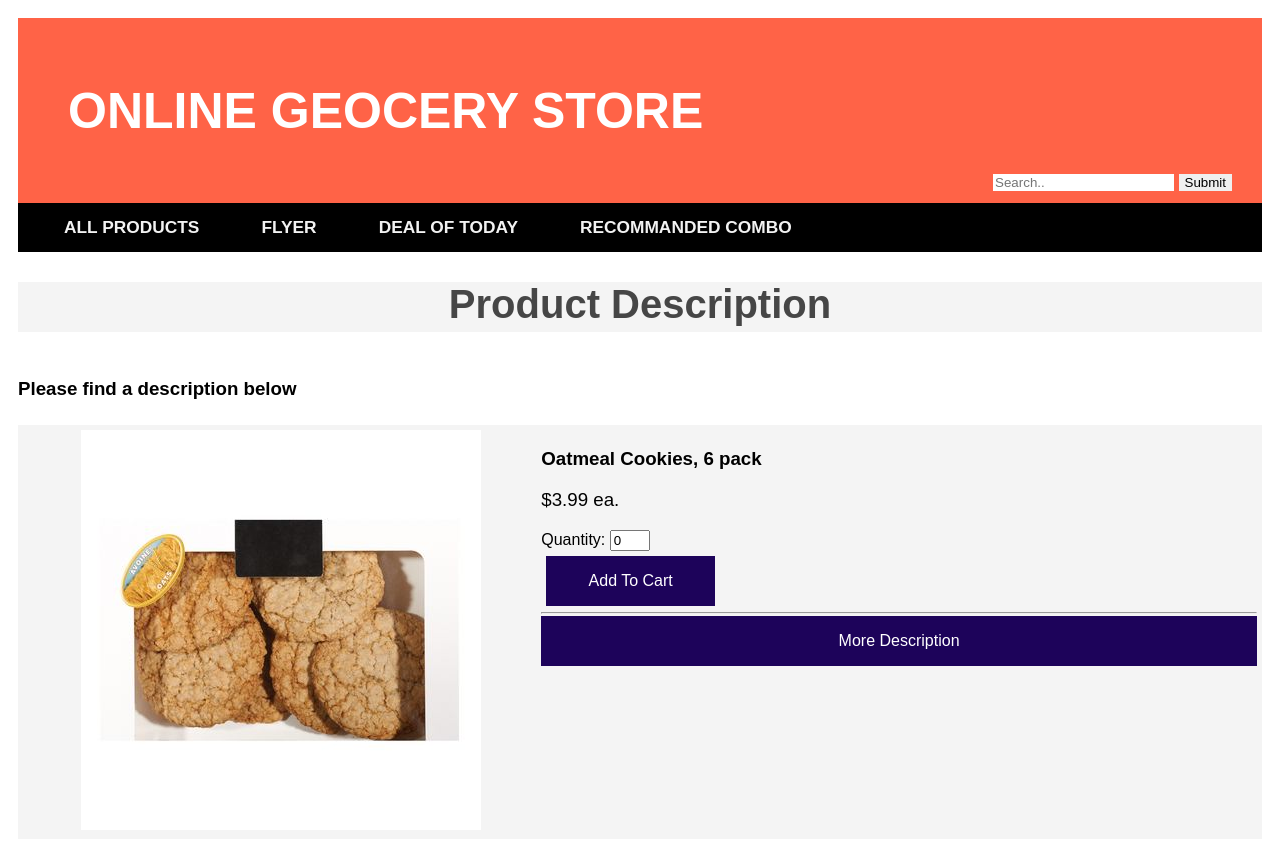
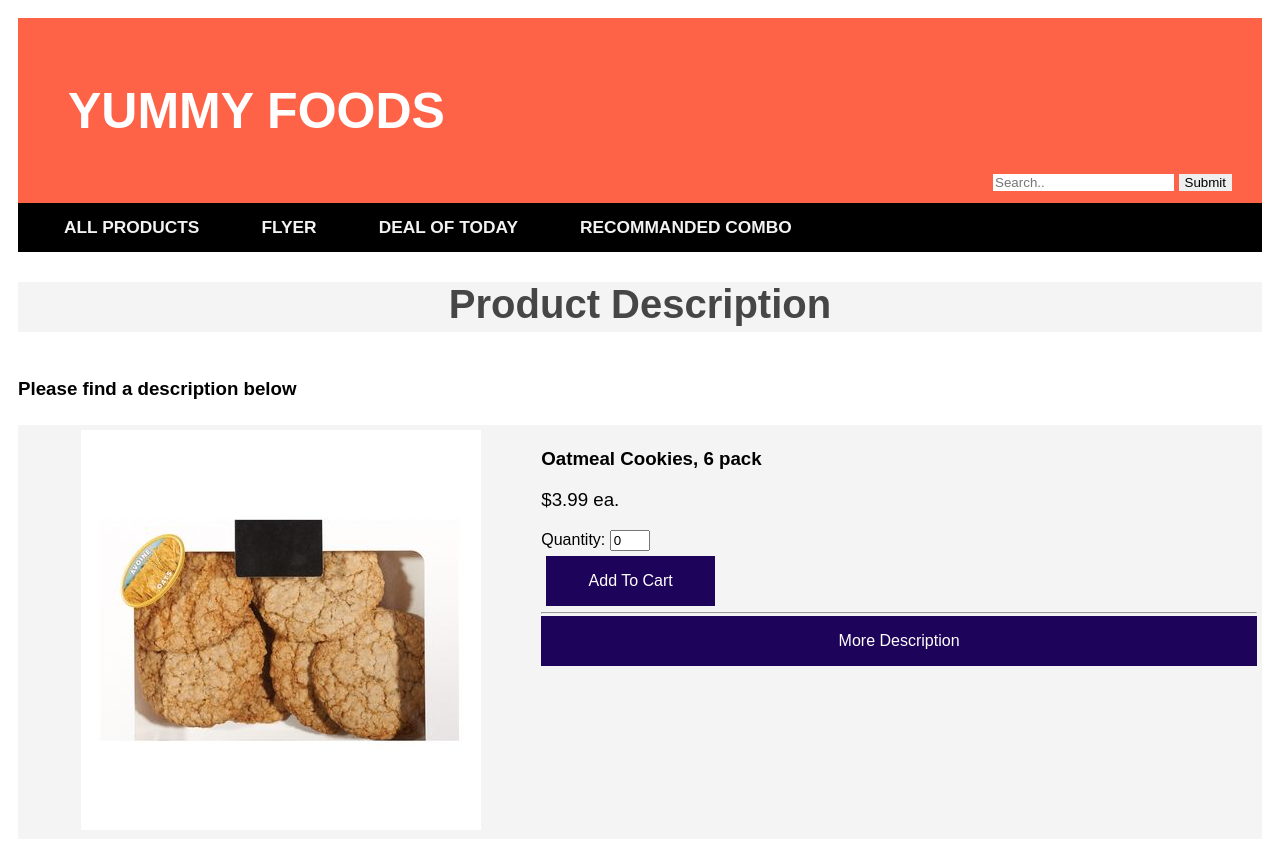
Before and after one commit to shiyuyullin/Online_Grocery_Shopping_Project, a plain HTML site: page bakery_aisle/011_desc.html in a window 1280 px wide. Shown: the top 842 px of the page. Drawn offline with Linux system fonts and the light colour scheme.

Commit message:
Update 011_desc.html

```diff
--- a/bakery_aisle/011_desc.html
+++ b/bakery_aisle/011_desc.html
@@ -10,7 +10,7 @@
 <body>
 
   <div class="header">
-    <h1 class="white">ONLINE GEOCERY STORE</h1>
+    <h1 class="white">YUMMY FOODS</h1>
     <div class="searchBar">
       <form action="">
         <input type="text" placeholder="Search..">
```
